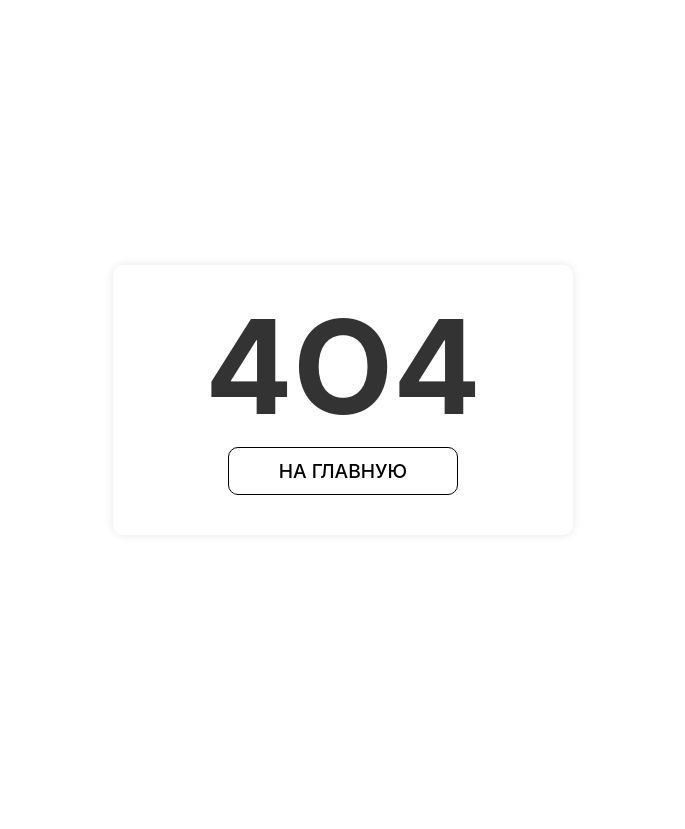
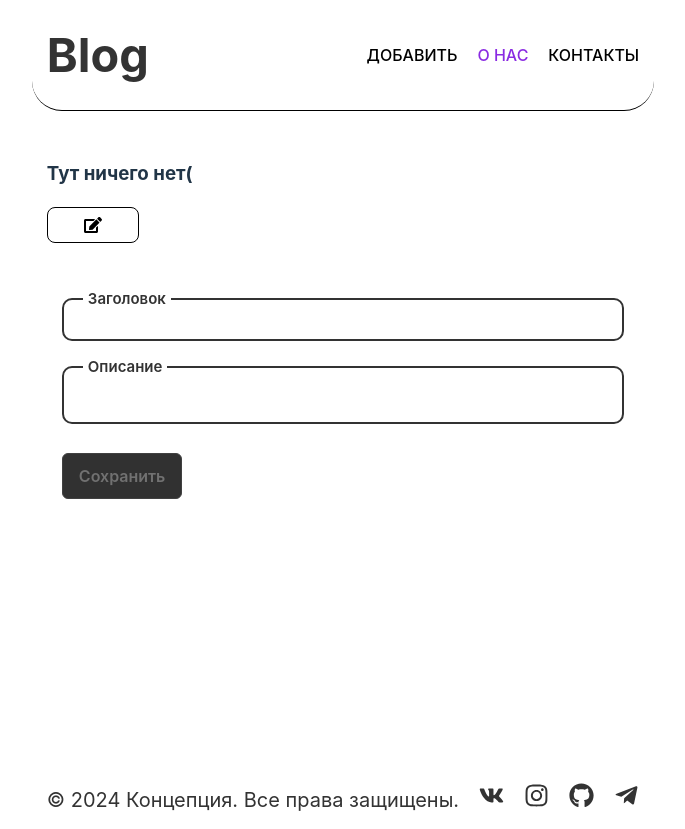
Before and after one commit to TimLedger/Homework63-64, a React (Vite) app: page /about/edit in a window 1280 px wide. Shown: the whole page, without its empty margins (297-982 px from the left). Before the commit the page ends 800 px from the top, so only its background shows below. Built offline with nearby package versions, Linux system fonts and the light colour scheme; no server answers.

Commit message:
Реализовано получение и редактирование страниц данных About и Contacts из API

```diff
--- a/src/App.tsx
+++ b/src/App.tsx
@@ -2,7 +2,9 @@ import React from 'react';
 import { Route, Routes } from 'react-router-dom';
 import Home from './containers/Home';
 import About from './containers/About';
+import AboutEdit from './containers/AboutEdit';
 import Contacts from './containers/Contacts';
+import ContactsEdit from './containers/ContactsEdit';
 import AddPost from './containers/AddPost';
 import Post from './containers/Post';
 import NotFound from './containers/NotFound';
@@ -16,8 +18,12 @@ const App: React.FC = () => {
       <Route path="/posts/:id" element={<Post/>}/>
       <Route path="/posts/:id/edit" element={<AddPost/>}/>
       <Route path="/new-post" element={<AddPost />} />
-      <Route path="/about" element={<About />} />
-      <Route path="/contacts" element={<Contacts />} />
+      <Route path="/about" element={<About />} >
+        <Route path="edit" element={<AboutEdit />} />
+      </Route>
+      <Route path="/contacts" element={<Contacts />} >
+        <Route path="edit" element={<ContactsEdit />} />
+      </Route>
       <Route path="*" element={<NotFound />} />
     </Routes>
   );
--- a/src/components/PostList/PostList.css
+++ b/src/components/PostList/PostList.css
@@ -46,6 +46,8 @@
 
 .tooltip-container{
     display: flex;
+    justify-content: center;
+    max-width: 60px;
     font-size: 18px;
     border: 1px solid black;
     padding: 8px 15px;
@@ -67,7 +69,7 @@
     transition: all 0.3s;
     background-color: rgb(0, 0, 0, 0.5);
     border-radius: 12px;
-    color: rgb(34, 34, 34);
+    color: #fff;
 }
 
 .tooltip::before {
--- a/src/containers/About.tsx
+++ b/src/containers/About.tsx
@@ -1,18 +1,62 @@
-import React, { useEffect } from 'react';
+import React, { useState, useEffect } from 'react';
 import Header from '../components/Header/Header';
+import Preloader from '../components/Preloader/Preloader';
 import Footer from '../components/Footer/Footer';
+import axiosApi from '../axiosApi';
+import { ApiPage } from '../types';
+import { Link, Outlet, useLocation } from 'react-router-dom';
+import { FaEdit } from "react-icons/fa";
+
 
 const About: React.FC = () => {
   useEffect(() => {
     document.title = 'О нас';
   }, []);
+
+  const location = useLocation();
+  const [aboutData, setAboutData] = useState<ApiPage | null>(null);
+  const [loading, setLoading] = useState(true);
+
+  useEffect(() => {
+    const fetchAboutData = async () => {
+      try {
+        const response = await axiosApi.get<ApiPage | null>('/pages/about.json');
+        setAboutData(response.data);
+      } finally {
+        setLoading(false);
+      }
+    };
+
+    void fetchAboutData();
+  }, [location.pathname]);
+
+  let info = <Preloader />;
+
+  if (loading) {
+    info = <Preloader />;
+  } else if (aboutData) {
+    info = (
+      <div>
+        <h2>{aboutData.title}</h2>
+        <p>{aboutData.text}</p>
+      </div>
+    );
+  } else {
+    info = (
+    <div>
+      <h3>Тут ничего нет(</h3>
+    </div>
+    );
+  }
+
   return (
     <div>
       <Header />
       <div className="container">
         <div className="page-body">
-          <h2>О нас</h2>
-
+          {info}
+          <Link className='tooltip-container' to="edit"><FaEdit /><span className='tooltip'>Изменить</span></Link>
+          <Outlet/>
         </div>
       </div>
       <Footer />
--- /dev/null
+++ b/src/containers/AboutEdit.tsx
@@ -0,0 +1,70 @@
+import React, { useState, useEffect } from 'react';
+import axiosApi from '../axiosApi';
+import { ApiPage } from '../types';
+import '../components/FormPosts/FormPosts.css';
+import Preloader from '../components/Preloader/Preloader';
+import { useNavigate } from 'react-router-dom';
+
+const AboutEdit: React.FC = () => {
+  const [title, setTitle] = useState('');
+  const navigate = useNavigate();
+  const [text, setText] = useState('');
+  const [loading, setLoading] = useState(true);
+
+  useEffect(() => {
+    const fetchAboutData = async () => {
+      try {
+        const response = await axiosApi.get<ApiPage>('/pages/about.json');
+        const aboutData = response.data;
+        setTitle(aboutData.title);
+        setText(aboutData.text);
+      } finally {
+        setLoading(false);
+      }
+    };
+
+    fetchAboutData();
+  }, []);
+
+  const handleTitleChange = (e: React.ChangeEvent<HTMLInputElement>) => {
+    setTitle(e.target.value);
+  };
+
+  const handleTextChange = (e: React.ChangeEvent<HTMLTextAreaElement>) => {
+    setText(e.target.value);
+  };
+
+  const handleSubmit = async (e: React.FormEvent) => {
+    e.preventDefault();
+    setLoading(true);
+
+    try {
+      await axiosApi.put('/pages/about.json', { title, text });
+      navigate('/about');
+    } finally {
+      setLoading(false);
+    }
+  };
+
+  if (loading) {
+    return <Preloader />;
+  }
+
+  return (
+    <div className='form-frame'>
+      <form onSubmit={handleSubmit} className='form'>
+        <div className="form-group">
+          <input type="text" value={title} onChange={handleTitleChange} className="form-control"/>
+          <label htmlFor="title" className="form-label">Заголовок</label>
+        </div>
+        <div className="form-group">
+          <textarea value={text} onChange={handleTextChange} className="form-control"/>
+          <label htmlFor="text" className="form-label">Описание</label>
+        </div>
+        <button type="submit" className="form-submit-btn">Сохранить</button>
+      </form>
+    </div>
+  );
+};
+
+export default AboutEdit;
--- a/src/containers/AddPost.tsx
+++ b/src/containers/AddPost.tsx
@@ -7,18 +7,14 @@ import { useParams } from 'react-router-dom';
 const AddPost: React.FC = () => {
   const params = useParams();
 
-  if (params.id) {
-    document.title = 'Изменить пост';
-  } else {
-    document.title = 'Добавить пост';
-  }
+  {params.id ? document.title = 'Изменить пост' : document.title = 'Добавить пост'}
 
   return (
     <div>
       <Header />
       <div className="container">
         <div className="page-body">
-          <h2>Добавить пост</h2>
+          <h2>{params.id ? 'Редактировать' : 'Добавить пост'}</h2>
           <FormPosts />
         </div>
       </div>
--- a/src/containers/Contacts.tsx
+++ b/src/containers/Contacts.tsx
@@ -1,18 +1,57 @@
-import React, { useEffect } from 'react';
+import React, { useState, useEffect } from 'react';
 import Header from '../components/Header/Header';
+import Preloader from '../components/Preloader/Preloader';
 import Footer from '../components/Footer/Footer';
+import axiosApi from '../axiosApi';
+import { ApiPage } from '../types';
+import { Link, Outlet, useLocation } from 'react-router-dom';
+import { FaEdit } from "react-icons/fa";
 
 const Contacts: React.FC = () => {
   useEffect(() => {
     document.title = 'Контакты';
   }, []);
+
+  const location = useLocation();
+  const [contactData, setContactData] = useState<ApiPage | null>(null);
+  const [loading, setLoading] = useState(true);
+
+  useEffect(() => {
+    const fetchContactData = async () => {
+      try {
+        const response = await axiosApi.get<ApiPage | null>('/pages/contact.json');
+        setContactData(response.data);
+      } finally {
+        setLoading(false);
+      }
+    };
+
+    void fetchContactData();
+  }, [location.pathname]);
+
+  let info = <Preloader />;
+
+  if (loading) {
+    info = <Preloader />;
+  } else if (contactData) {
+    info = (
+      <div>
+        <h2>{contactData.title}</h2>
+        <p>{contactData.text}</p>
+      </div>
+    );
+  } else {
+    info = <h3>Тут ничего нет(</h3>;
+  }
+
   return (
     <div>
       <Header />
       <div className="container">
         <div className="page-body">
-          <h2>Контакты</h2>
-
+          {info}
+          <Link className='tooltip-container' to="edit"><FaEdit /><span className='tooltip'>Изменить</span></Link>
+          <Outlet/>
         </div>
       </div>
       <Footer />
--- /dev/null
+++ b/src/containers/ContactsEdit.tsx
@@ -0,0 +1,70 @@
+import React, { useState, useEffect } from 'react';
+import axiosApi from '../axiosApi';
+import { ApiPage } from '../types';
+import '../components/FormPosts/FormPosts.css';
+import Preloader from '../components/Preloader/Preloader';
+import { useNavigate } from 'react-router-dom';
+
+const ContactsEdit: React.FC = () => {
+  const navigate = useNavigate();
+  const [title, setTitle] = useState('');
+  const [text, setText] = useState('');
+  const [loading, setLoading] = useState(true);
+
+  useEffect(() => {
+    const fetchContactData = async () => {
+      try {
+        const response = await axiosApi.get<ApiPage>('/pages/contact.json');
+        const contactData = response.data;
+        setTitle(contactData.title);
+        setText(contactData.text);
+      } finally {
+        setLoading(false);
+      }
+    };
+
+    fetchContactData();
+  }, []);
+
+  const handleTitleChange = (e: React.ChangeEvent<HTMLInputElement>) => {
+    setTitle(e.target.value);
+  };
+
+  const handleTextChange = (e: React.ChangeEvent<HTMLTextAreaElement>) => {
+    setText(e.target.value);
+  };
+
+  const handleSubmit = async (e: React.FormEvent) => {
+    e.preventDefault();
+    setLoading(true);
+
+    try {
+      await axiosApi.put('/pages/contact.json', { title, text });
+      navigate('/contacts');
+    } finally {
+      setLoading(false);
+    }
+  };
+
+  if (loading) {
+    return <Preloader />;
+  }
+
+  return (
+    <div className='form-frame'>
+      <form onSubmit={handleSubmit} className='form'>
+        <div className="form-group">
+          <input type="text" value={title} onChange={handleTitleChange} className="form-control"/>
+          <label htmlFor="title" className="form-label">Заголовок</label>
+        </div>
+        <div className="form-group">
+          <textarea value={text} onChange={handleTextChange} className="form-control"/>
+          <label htmlFor="text" className="form-label">Описание</label>
+        </div>
+        <button type="submit" className="form-submit-btn">Сохранить</button>
+      </form>
+    </div>
+  );
+};
+
+export default ContactsEdit;
--- a/src/types.d.ts
+++ b/src/types.d.ts
@@ -11,3 +11,8 @@ export interface Post extends ApiPost{
 export interface ApiPosts {
     [id: string]:  ApiPost;
 }
+
+export interface ApiPage{
+    title: string;
+    text: string;
+}
```
